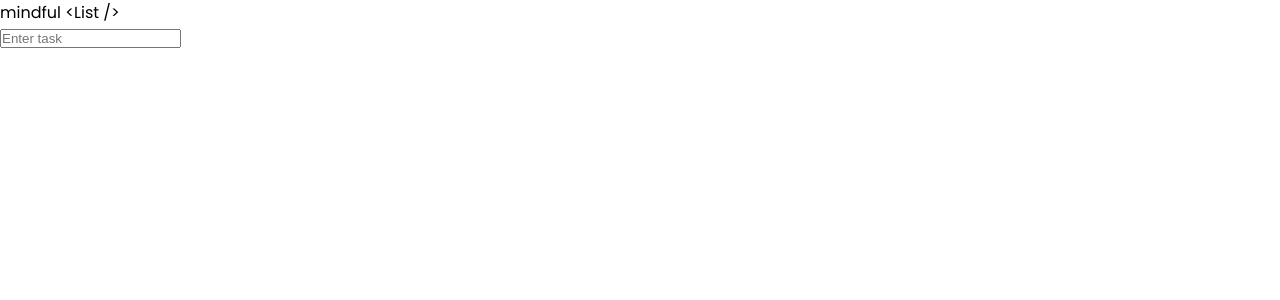
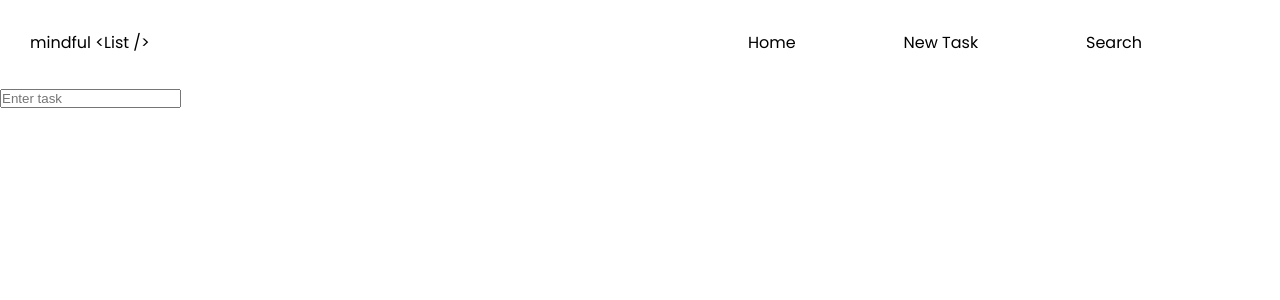
Before and after one commit to jerednav/mindful-list, a React (Create React App) app: page / in a window 1280 px wide. Shown: the top 300 px of the page. Built offline with nearby package versions, Linux system fonts and the light colour scheme.

Commit message:
Added Navbar

```diff
--- /dev/null
+++ b/src/components/layout/Navbar.css
@@ -0,0 +1,25 @@
+.navContainer {
+  padding: 20px;
+}
+
+.navWrapper {
+  padding: 10px;
+  display: flex;
+}
+
+.logo {
+  flex: 5;
+}
+
+.menu {
+  flex: 5;
+}
+
+.navList {
+  display: flex;
+  justify-content: space-evenly;
+}
+
+ul {
+  list-style: none;
+}
--- a/src/components/layout/Navbar.js
+++ b/src/components/layout/Navbar.js
@@ -1,10 +1,17 @@
-import React from "react";
+import "./Navbar.css";
 
 const Header = () => {
   return (
     <div className='navContainer'>
       <div class='navWrapper'>
-        <div class='logo'>mindful {`<List />`} </div>
+        <div className='logo'>mindful {`<List />`} </div>
+        <div className='menu'>
+          <ul className='navList'>
+            <li className='navSection'>Home</li>
+            <li className='navSection'>New Task</li>
+            <li className='navSection'>Search</li>
+          </ul>
+        </div>
       </div>
     </div>
   );
```
